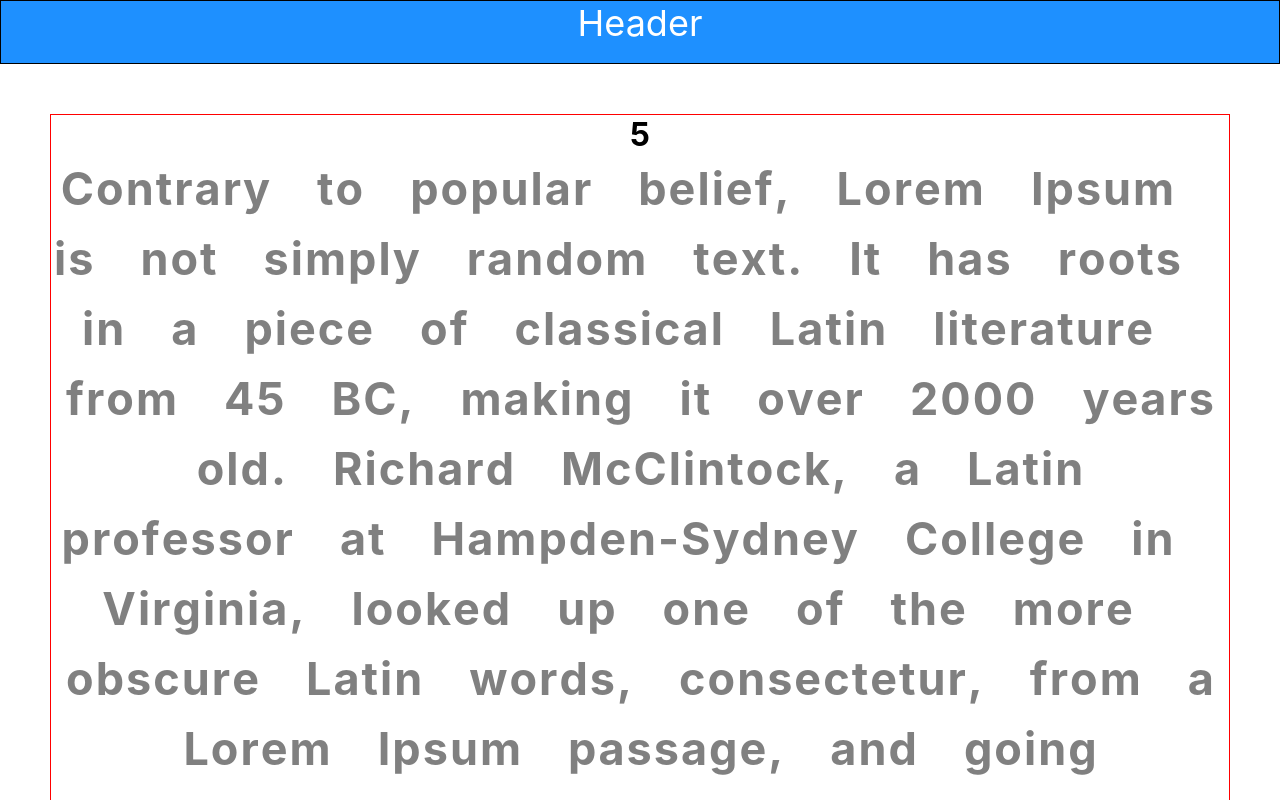
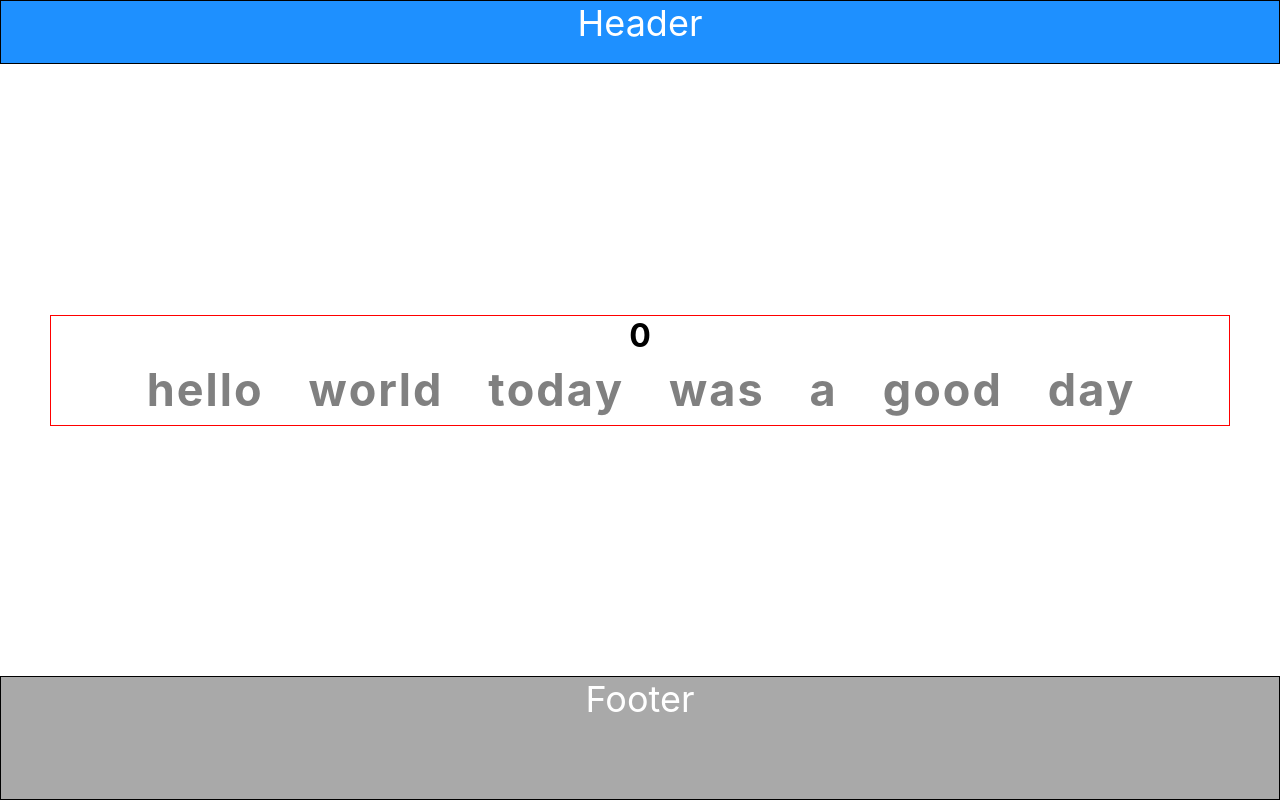
Before and after one commit to GarikHarutyunyan/type-mastery, a React (Create React App) app: page / in a window 1280 px wide. Shown: the top 800 px of the page. Built offline with nearby package versions, Linux system fonts and the light colour scheme.

Commit message:
create timer

```diff
--- a/src/components/TimeBar.tsx
+++ b/src/components/TimeBar.tsx
@@ -1,10 +1,22 @@
-import React from 'react'
+import { useEffect } from 'react';
 import { useTimer } from '../hooks/useTimer'
 
-export const TimeBar = () => {
-    const {seconds} = useTimer();
+export const TimeBar = ({isStopped, textLength}: any) => {
+  const {seconds} = useTimer(isStopped);
+
+  const secToMin = seconds / 60;
+  const WPM = (textLength / 5) / secToMin;
+
+  useEffect(() => {
+    if (isStopped === true) {
+      console.log(`${WPM} WPM`);
+      console.log(isStopped);
+    }
+  }, [WPM, isStopped]);
 
   return (
-    <h1>{seconds}</h1>
+    <div>
+      <h1>{seconds}</h1>
+    </div>
   )
 }
--- a/src/hooks/useTimer.tsx
+++ b/src/hooks/useTimer.tsx
@@ -1,29 +1,37 @@
 import React, { useRef, MouseEvent, useEffect } from 'react';
 
-export const useTimer = () => {
+export const useTimer = (stopState: boolean) => {
   const [seconds, setSeconds] = React.useState<number>(0);
   const intervalRef = useRef<NodeJS.Timeout | null>(null);
 
-  const handleStop = (e: MouseEvent<HTMLButtonElement>) => {
-    e.preventDefault();
+  // const handleStop = (e: MouseEvent<HTMLButtonElement>) => {
+  //   e.preventDefault();
 
-    if (intervalRef.current) {
+  //   if (intervalRef.current) {
+  //       clearInterval(intervalRef.current);
+  //       intervalRef.current = null;
+  //   }
+
+  //   setSeconds(0);
+  // };
+
+  // const handleBegin = (e: MouseEvent<HTMLButtonElement>) => {
+  //   e.preventDefault();
+
+  //   intervalRef.current = setInterval(() => {
+  //       setSeconds(prevSecond => prevSecond + 1);
+  //   }, 1000);
+  // }
+
+  useEffect(() => {
+      if (stopState && intervalRef.current) {
         clearInterval(intervalRef.current);
         intervalRef.current = null;
     }
-
-    setSeconds(0);
-  };
-
-  const handleBegin = (e: MouseEvent<HTMLButtonElement>) => {
-    e.preventDefault();
-
-    intervalRef.current = setInterval(() => {
-        setSeconds(prevSecond => prevSecond + 1);
-    }, 1000);
-  }
+  }, [stopState]);
 
   useEffect(() => {
+    if (!stopState) {
       intervalRef.current = setInterval(() => {
       setSeconds(prevSecond => prevSecond + 1);
       }, 1000);
@@ -33,7 +41,8 @@
           clearInterval(intervalRef.current);
         }
       };
-}, []);
+    }
+  }, [stopState]);
 
-  return {seconds, handleBegin, handleStop};
+  return {seconds};
 }
--- a/src/pages/main/Main.tsx
+++ b/src/pages/main/Main.tsx
@@ -1,4 +1,4 @@
-import React, { useState } from 'react';
+import React, { useEffect, useState } from 'react';
 
 import clsx from 'clsx';
 import { useInputText } from '../../hooks/useInputText';
@@ -7,15 +7,28 @@
 
 export const Main: React.FC = () => {
     const [inputText, setPressedKey] = useState<string>("");
+    const [stop, setStop] = useState<boolean>(true);
 
-    const initialText = `Contrary to popular belief, Lorem Ipsum is not simply random text. It has roots in a piece of classical Latin literature from 45 BC, making it over 2000 years old. Richard McClintock, a Latin professor at Hampden-Sydney College in Virginia, looked up one of the more obscure Latin words, consectetur, from a Lorem Ipsum passage, and going through the cites of the word in classical literature, discovered the undoubtable source. Lorem Ipsum comes from sections 1.10.32 and 1.10.33 of "de Finibus Bonorum et Malorum" (The Extremes of Good and Evil) by Cicero, written in 45 BC. This book is a treatise on the theory of ethics, very popular during the Renaissance. The first line of Lorem Ipsum, "Lorem ipsum dolor sit amet..", comes from a line in section 1.10.32.`;
+    // const initialText = `Contrary to popular belief, Lorem Ipsum is not simply random text. It has roots in a piece of classical Latin literature from 45 BC, making it over 2000 years old. Richard McClintock, a Latin professor at Hampden-Sydney College in Virginia, looked up one of the more obscure Latin words, consectetur, from a Lorem Ipsum passage, and going through the cites of the word in classical literature, discovered the undoubtable source. Lorem Ipsum comes from sections 1.10.32 and 1.10.33 of "de Finibus Bonorum et Malorum" (The Extremes of Good and Evil) by Cicero, written in 45 BC. This book is a treatise on the theory of ethics, very popular during the Renaissance. The first line of Lorem Ipsum, "Lorem ipsum dolor sit amet..", comes from a line in section 1.10.32.`;
+    const initialText = "hello world today was a good day";
     const initialSplittedText: string[] = initialText.split('');
 
     useInputText(setPressedKey);
 
+    useEffect(() => {
+        if (inputText.length) {
+            setStop(false);
+        }
+
+        if (inputText.length === initialText.length) {
+            setStop(true);
+        }
+
+    }, [initialText.length, inputText]);
+
     return (
         <div className={styles.container}>
-            <TimeBar />
+           <TimeBar isStopped={stop} textLength={initialText.length} />
             <div>
                 {
                     initialSplittedText.map((letter, index)=>
```
Lines whose indentation alone changed are shown as unchanged.
